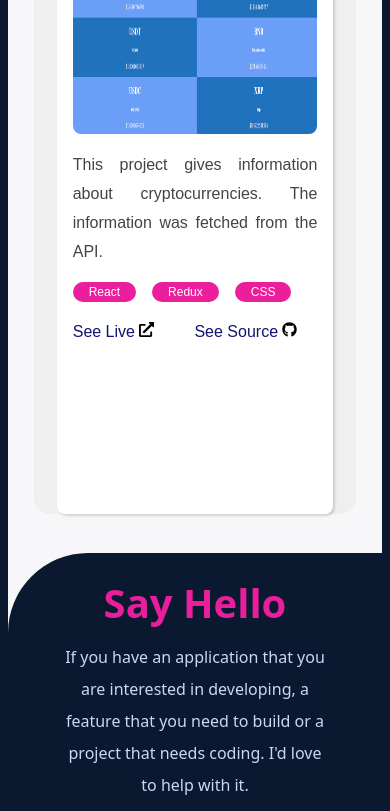
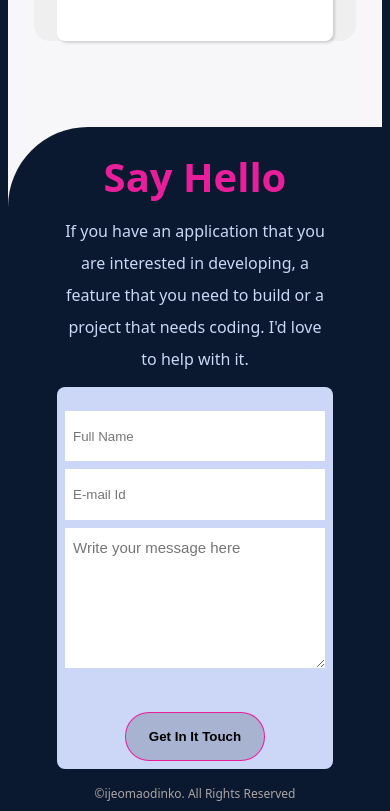
Before and after one commit to ijeomaodinko/Portfolio, a React (Create React App) app: page / in a window 390 px wide. Shown: the part 5560-6371 px from the top of the page. Built offline with nearby package versions, Linux system fonts and the light colour scheme.

Commit message:
Add files

```diff
--- a/src/components/about.css
+++ b/src/components/about.css
@@ -154,7 +154,7 @@
     margin-top:-1rem;
   }
 .aboutContent {
- height: 256vh;
+ height: 200vh;
  width: 100%;
  margin-top: 4rem;
  border-radius: 0.5rem;
--- a/src/components/contactme.css
+++ b/src/components/contactme.css
@@ -165,7 +165,7 @@ h4 {
 
 .SectionfText{
     width: 100%;
-    margin-top: -12rem;
+    margin-top: -9.1rem;
 }
 
 .contactis {
```
